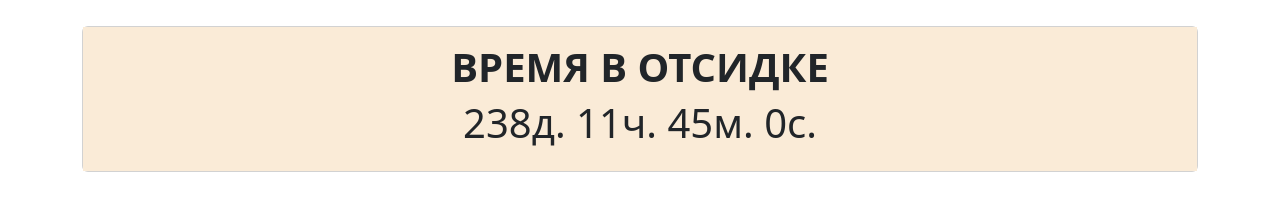
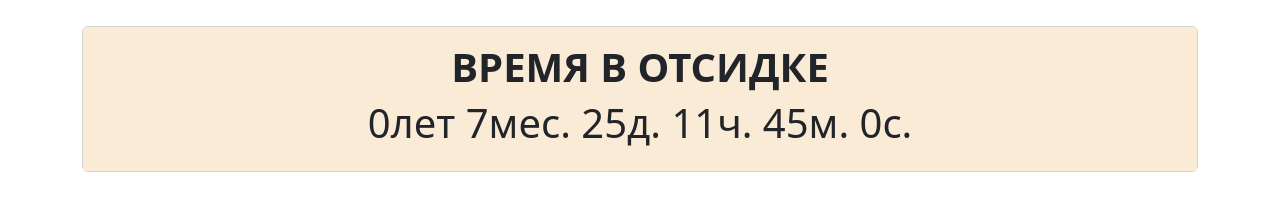
Before and after one commit to gurmaaan/misha-timer, a plain HTML site: page index.html in a window 1280 px wide. Shown: the part 310-520 px from the top of the page. Drawn offline with nearby package versions, Linux system fonts and the light colour scheme.

Commit message:
monthes + years

```diff
--- a/index.html
+++ b/index.html
@@ -45,12 +45,15 @@
 
         var distance = now - startDate;
 
-        var days = Math.floor(distance / (1000 * 60 * 60 * 24));
-        var hours = Math.floor((distance % (1000 * 60 * 60 * 24)) / (1000 * 60 * 60));
+        var years = Math.floor(distance / (1000 * 60 * 60 * 24 * 365));
+        var monthes = Math.floor(distance / (1000 * 60 * 60 * 24 * 30.42) );
+        var days = Math.floor((distance % (1000 * 60 * 60 * 24 * 30.42) ) / (1000 * 60 * 60 * 24));
+
+        var hours = Math.floor( (distance % (1000 * 60 * 60 * 24) ) / (1000 * 60 * 60) );
         var minutes = Math.floor((distance % (1000 * 60 * 60)) / (1000 * 60));
         var seconds = Math.floor((distance % (1000 * 60)) / 1000);
 
-        document.getElementById("timer").innerHTML = days + "д. " + hours + "ч. "
+        document.getElementById("timer").innerHTML = years + "лет " + monthes + "мес. " + days + "д. " + hours + "ч. "
             + minutes + "м. " + seconds + "с. ";
 
     }, 1000);
```
